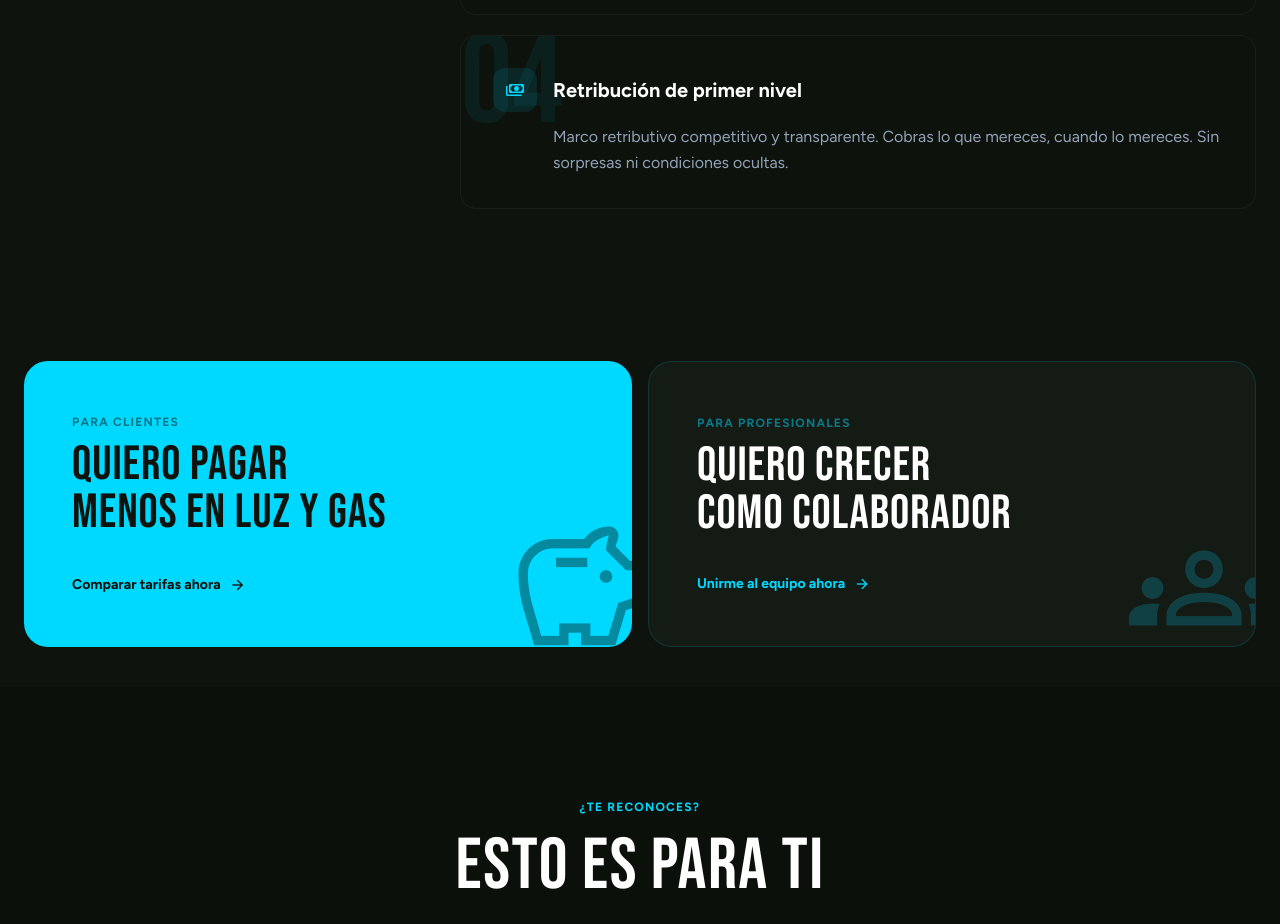
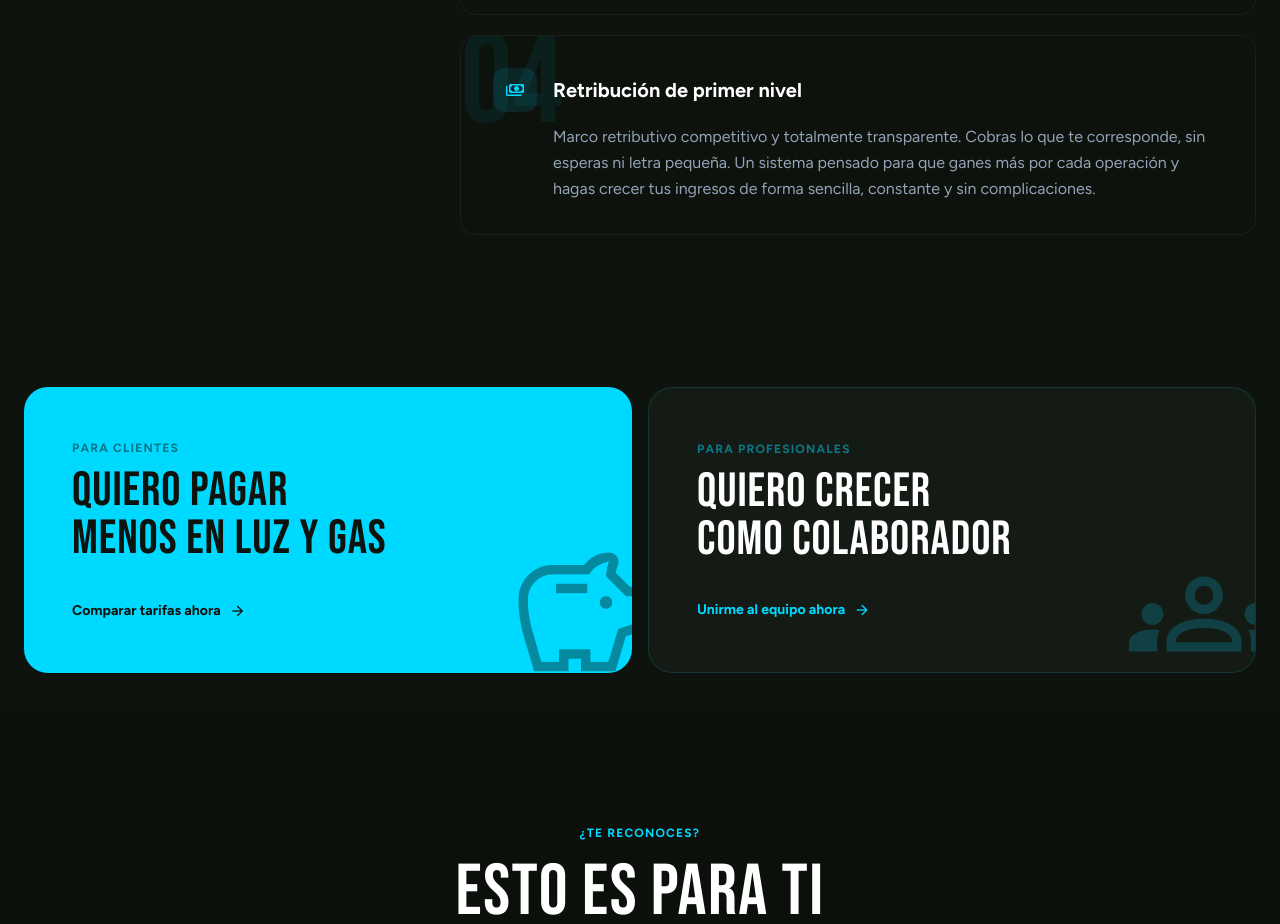
Before and after one commit to matxalenql/alfer_azul, a plain HTML site: page index.html in a window 1280 px wide. Shown: the part 1765-2689 px from the top of the page. Drawn offline with nearby package versions, Linux system fonts and the light colour scheme.

Commit message:
Update index.html

```diff
--- a/index.html
+++ b/index.html
@@ -497,7 +497,7 @@
               <h3 class="text-xl font-bold text-white">Retribución de primer nivel</h3>
             </div>
             <p class="text-slate-400 leading-relaxed pl-[60px]">
-              Marco retributivo competitivo y transparente. Cobras lo que mereces, cuando lo mereces. Sin sorpresas ni condiciones ocultas.
+              Marco retributivo competitivo y totalmente transparente. Cobras lo que te corresponde, sin esperas ni letra pequeña. Un sistema pensado para que ganes más por cada operación y hagas crecer tus ingresos de forma sencilla, constante y sin complicaciones.
             </p>
           </div>
         </div>
```
